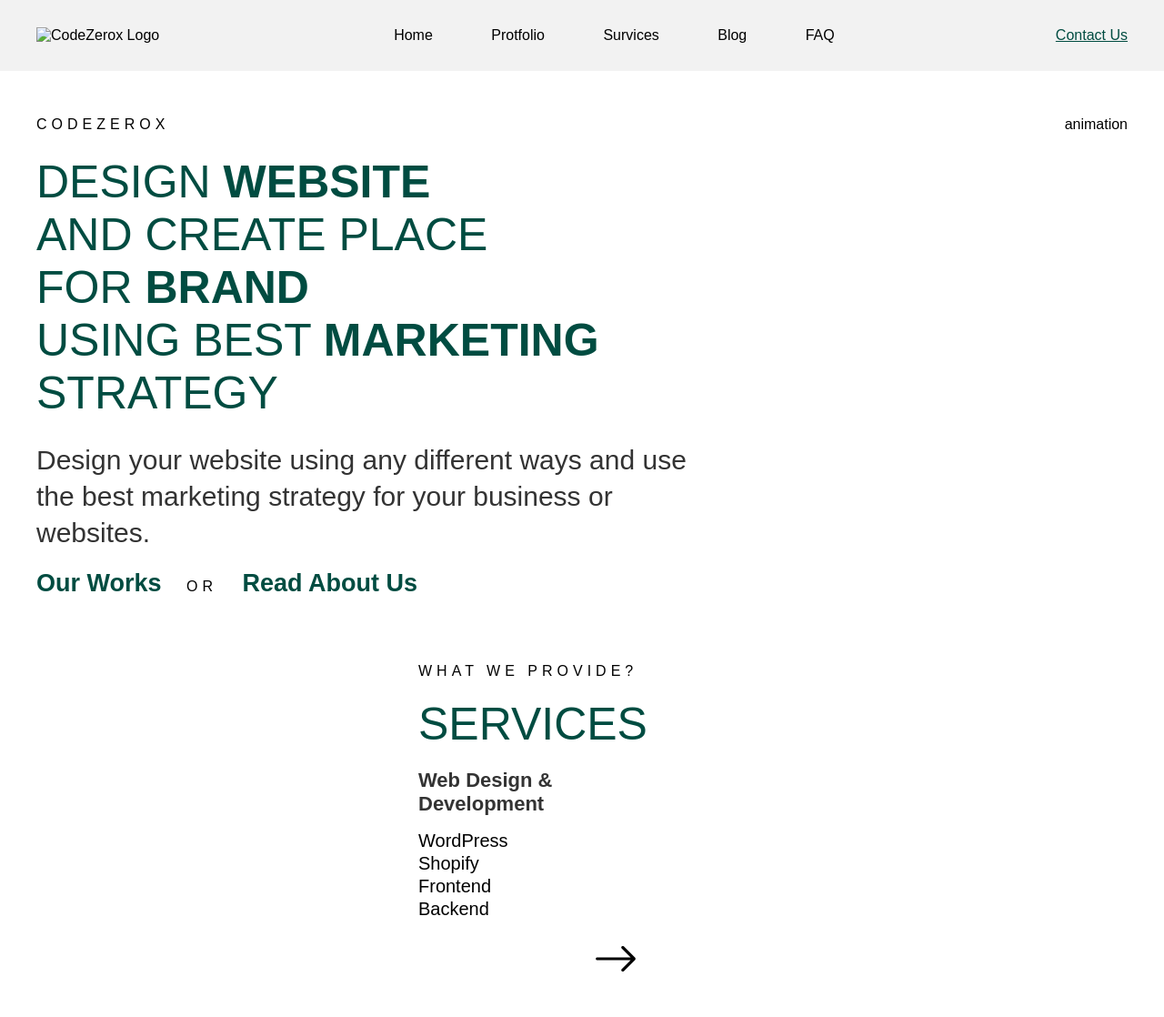
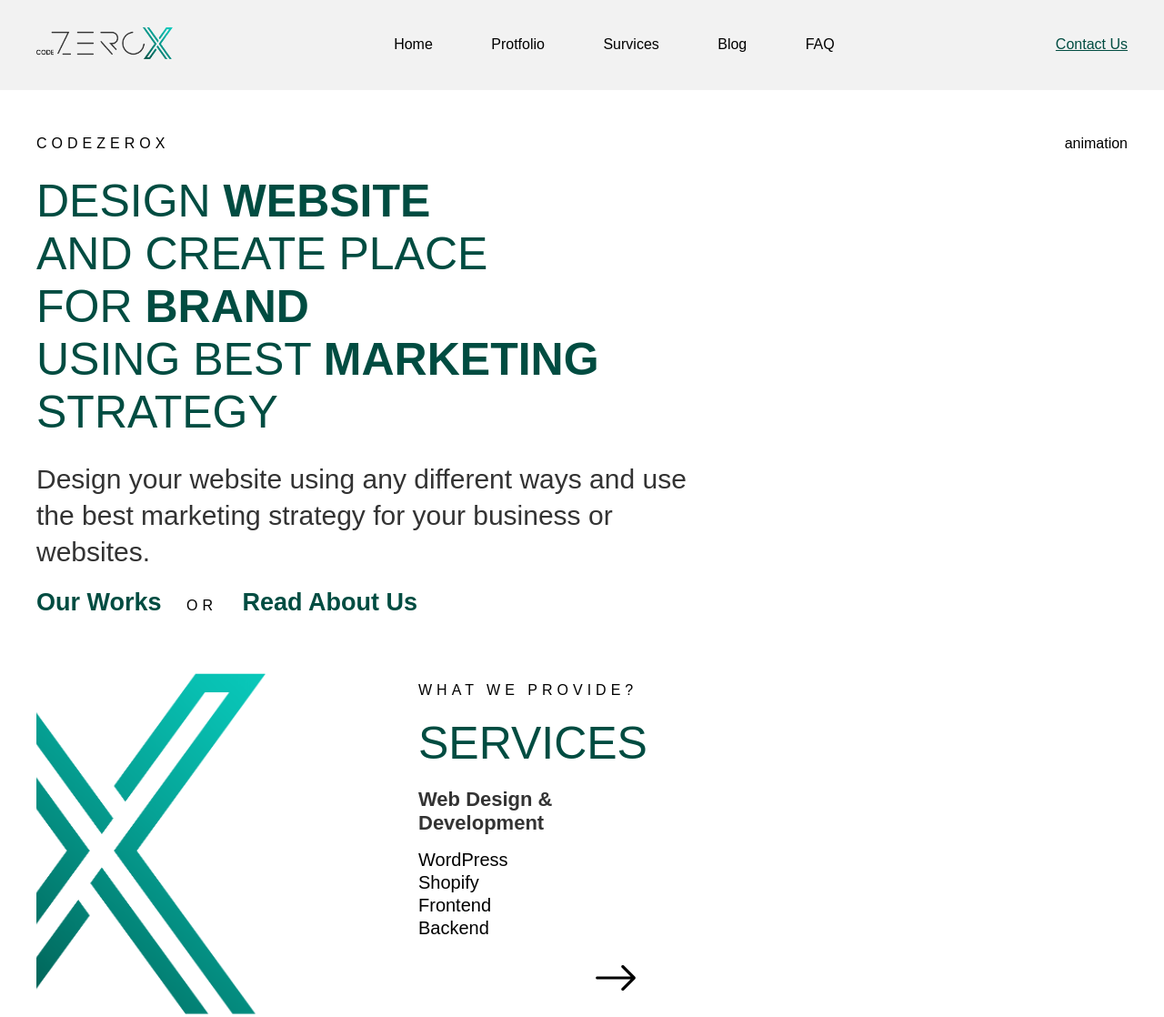
Before and after one commit to laravel-shahariar/codezerox, a plain HTML site: page index.html in a window 1280 px wide. Shown: the top 1118 px of the page at 91% size. Drawn offline with nearby package versions, Linux system fonts and the light colour scheme.

Commit message:
Update index.html

```diff
--- a/index.html
+++ b/index.html
@@ -16,7 +16,7 @@
 <body>
     <header>
         <div>
-            <div class="logo"><img src="Photo/logo.png" title="Website Logo" alt='CodeZerox Logo' /></div>
+            <div class="logo"><img src="logo.png" title="Website Logo" alt='CodeZerox Logo' /></div>
             <ul class="mein-menu">
                 <li><a href="#">Home</a></li>
                 <li><a href="#">Protfolio</a></li>
@@ -45,7 +45,7 @@
         <!-- Second Part -->
         <div class="main-container class5">
             <div class="class1">
-                <div class="photo"><img src='Photo/logo 2.png' title="Website logo" alt='Second logo' /></div>
+                <div class="photo"><img src='logo 2.png' title="Website logo" alt='Second logo' /></div>
                 <section class="service">
                     <div>
                         <h4 class="head-title">WHAT WE PROVIDE?</h4>
```
